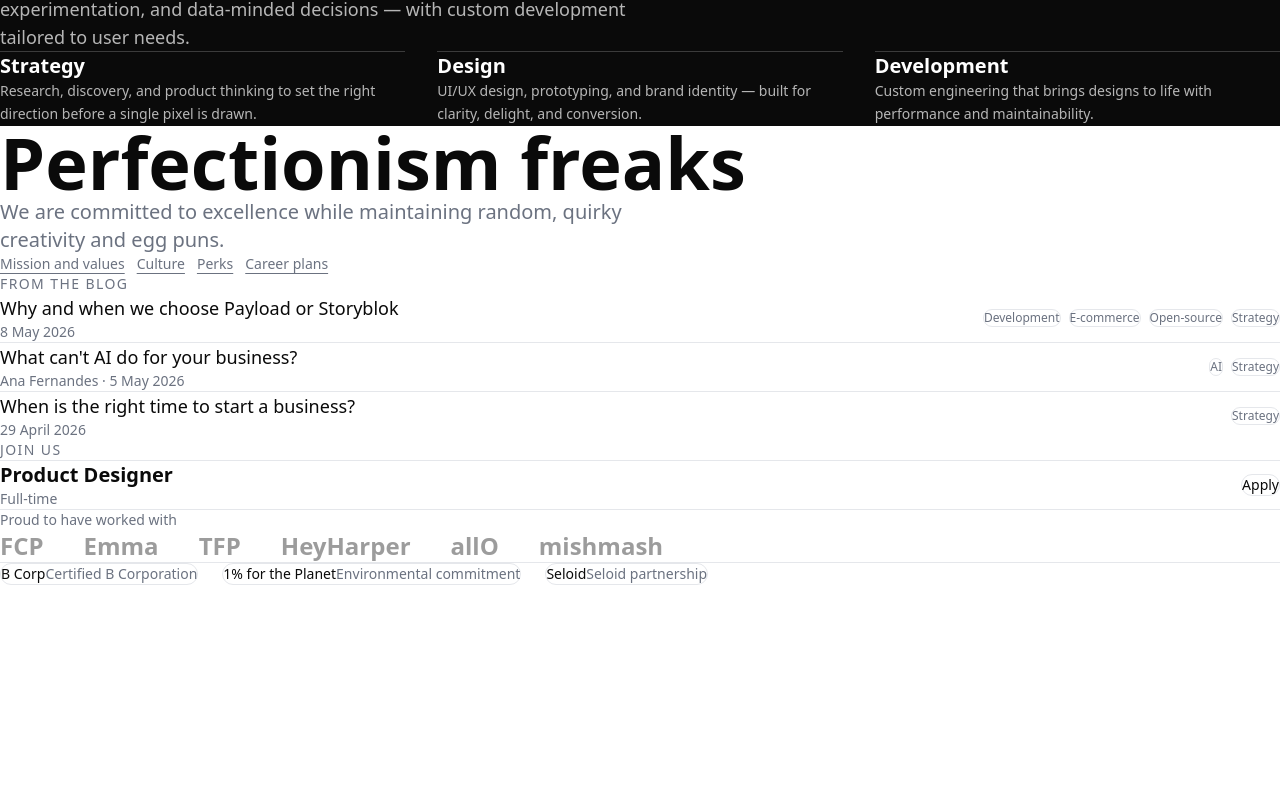
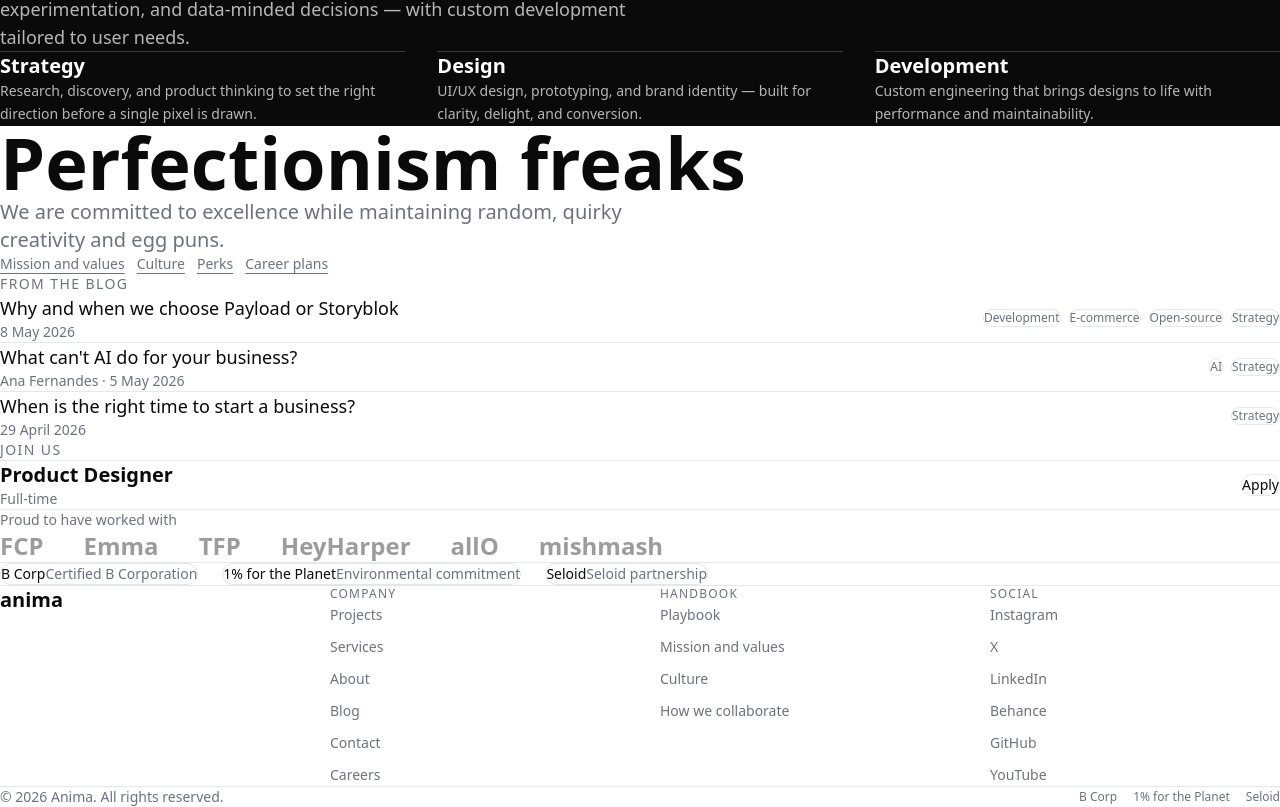
Before and after one commit to zkiihne/anima, a Next.js app: page / in a window 1280 px wide. Shown: the part 1327-2134 px from the top of the page. Before the commit the page ends 1912 px from the top, so only its background shows below. Built offline with nearby package versions, Linux system fonts and the light colour scheme.

Commit message:
feat: Footer + full page assembly

```diff
--- a/src/app/page.tsx
+++ b/src/app/page.tsx
@@ -8,6 +8,7 @@ import { Blog } from '@/components/sections/Blog'
 import { Careers } from '@/components/sections/Careers'
 import { Clients } from '@/components/sections/Clients'
 import { Certifications } from '@/components/sections/Certifications'
+import { Footer } from '@/components/Footer'
 
 export default function Home() {
   return (
@@ -24,6 +25,7 @@ export default function Home() {
         <Clients />
         <Certifications />
       </main>
+      <Footer />
     </>
   )
 }
--- /dev/null
+++ b/src/components/Footer.tsx
@@ -0,0 +1,35 @@
+import { footer, certifications } from '@/lib/content'
+
+export function Footer() {
+  return (
+    <footer className="border-t border-[var(--border)] px-8 py-16">
+      <div className="mb-16 grid grid-cols-2 gap-10 md:grid-cols-4">
+        <div>
+          <p className="mb-6 text-xl font-semibold">anima</p>
+        </div>
+        {footer.columns.map(col => (
+          <div key={col.title}>
+            <p className="mb-4 text-xs font-medium uppercase tracking-widest text-[var(--muted)]">{col.title}</p>
+            <ul className="flex flex-col gap-2">
+              {col.links.map(link => (
+                <li key={link.label}>
+                  <a href={link.href} className="text-sm text-[var(--muted)] hover:text-[var(--foreground)] transition-colors">
+                    {link.label}
+                  </a>
+                </li>
+              ))}
+            </ul>
+          </div>
+        ))}
+      </div>
+      <div className="flex flex-col gap-4 border-t border-[var(--border)] pt-8 md:flex-row md:items-center md:justify-between">
+        <p className="text-sm text-[var(--muted)]">{footer.legal}</p>
+        <div className="flex flex-wrap gap-4">
+          {certifications.map(cert => (
+            <span key={cert.label} className="text-xs text-[var(--muted)]">{cert.label}</span>
+          ))}
+        </div>
+      </div>
+    </footer>
+  )
+}
```
